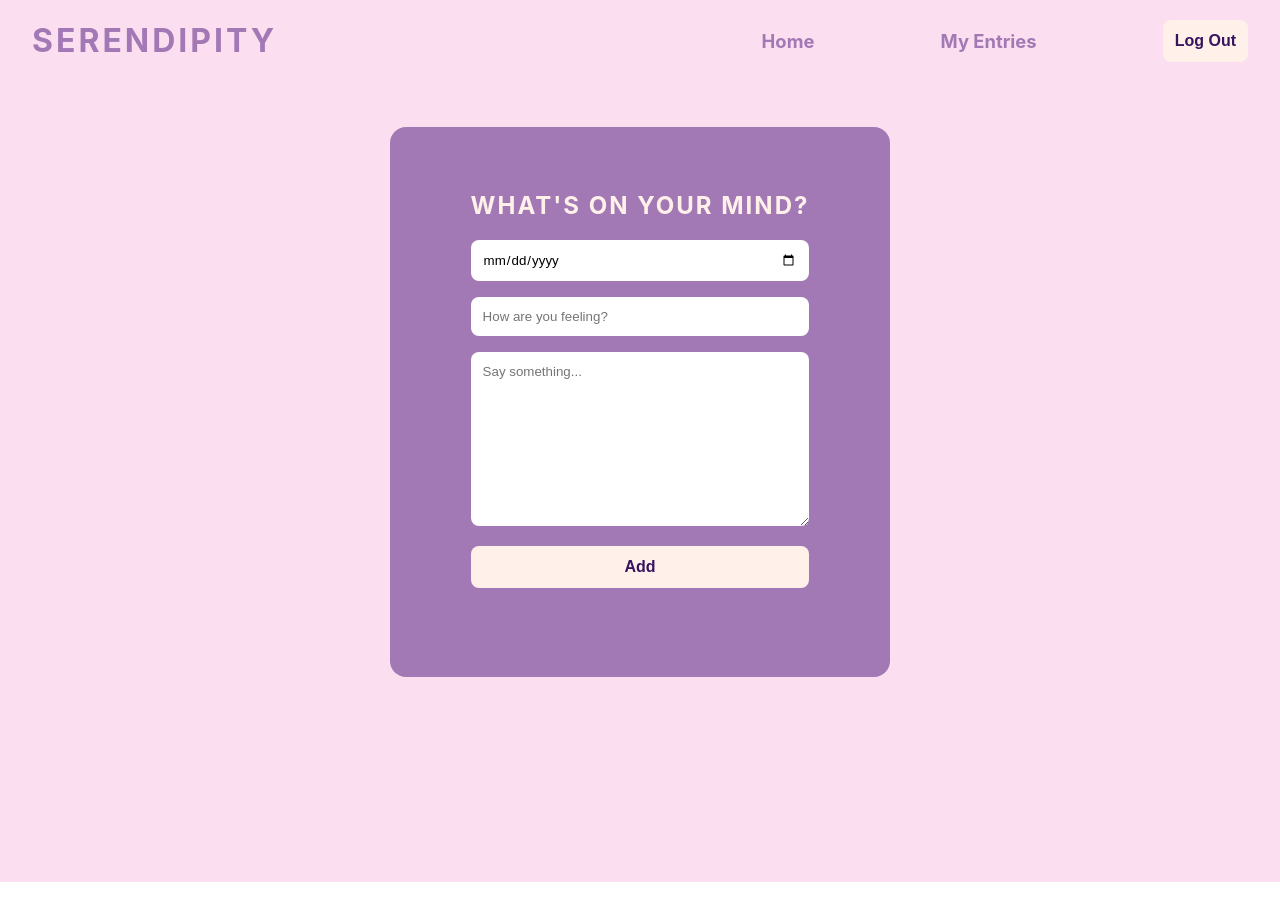
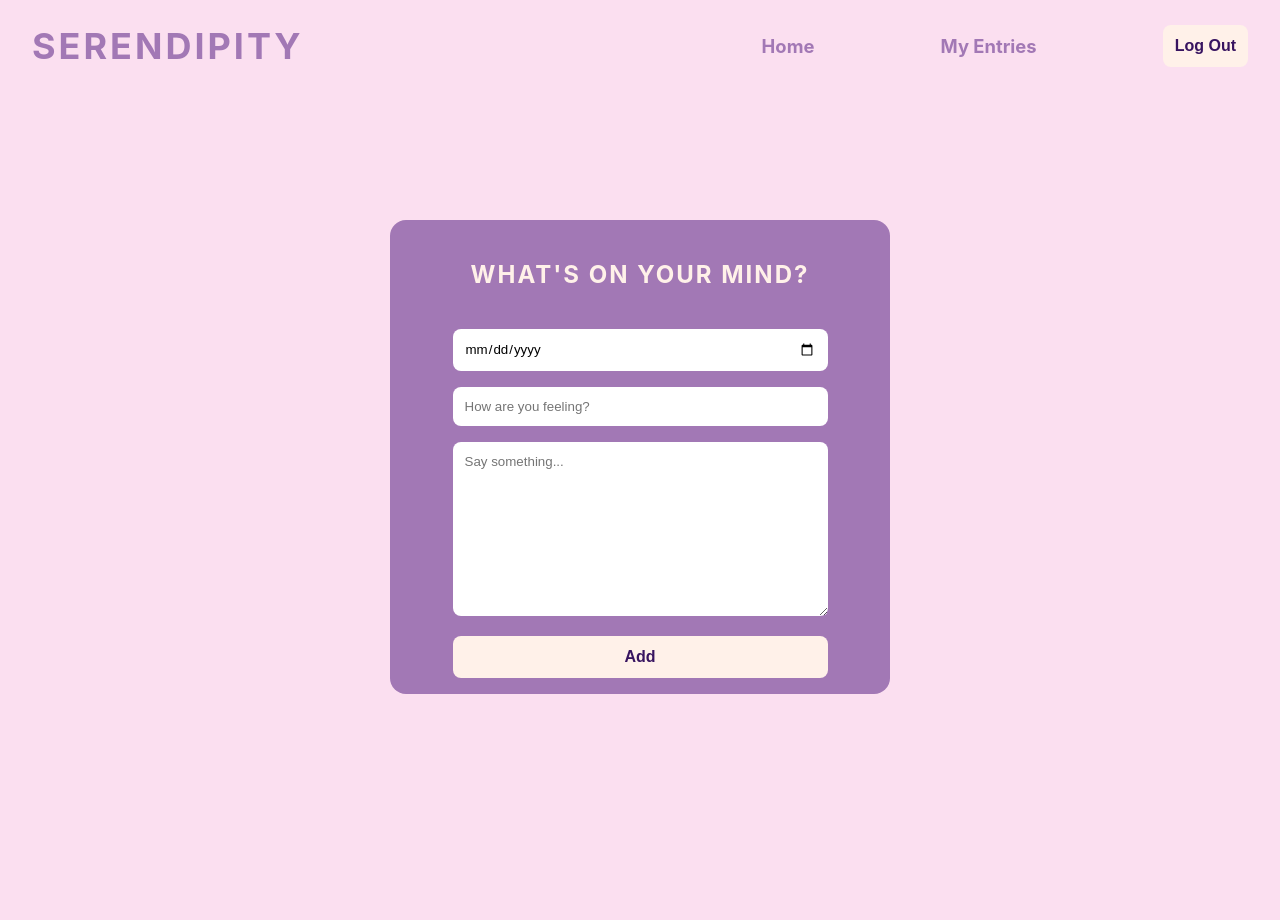
Before and after one commit to sunshinemoua/serendipity, a React (Create React App) app: page /sign-in in a window 1280 px wide. Both pictures are taken after typing "name@example.com" into the empty fields and a click on the button "Log In". Shown: the top 920 px of the page. Before the commit the page ends 882 px from the top, so only its background shows below. Built offline with nearby package versions, Linux system fonts and the light colour scheme.

Commit message:
updated position and layout of entry form and my entries page

```diff
--- a/src/App.js
+++ b/src/App.js
@@ -69,7 +69,7 @@ const NavBar = () => {
             <NavLink className="link" to="/my-entries">
               My Entries
             </NavLink>
-            <button className="logout-btn" onClick={() => dispatch(logOut())}>
+            <button className="btn" onClick={() => dispatch(logOut())}>
               Log Out
             </button>
           </div>
@@ -187,7 +187,7 @@ const CreateAccount = () => {
   );
 };
 
-const Entries = () => {
+const EntriesForm = () => {
   const dispatch = useDispatch();
   const entry = useSelector((state) => state.entry.entries);
 
@@ -210,9 +210,9 @@ const Entries = () => {
     <div className="page-wrapper">
       <div className="form-page-outermost-div">
         <div className="form-wrapper">
+          <h1 className="entry-form-header">What's on your mind?</h1>
           <form onSubmit={handleSubmit(onSubmit)}>
             <label>
-              <h2>What's on your mind?</h2>
               <input type="date" {...register("date")} placeholder="Date" />
               <p>{errors.date?.message}</p>
               <input
@@ -229,9 +229,12 @@ const Entries = () => {
               />
               <p>{errors.entry?.message}</p>
               <div className="btn-wrapper">
-                <button>Add</button>
+                <button className="btn--entry-form">Add</button>
                 {entry.length > 0 && (
-                  <button onClick={() => dispatch(deleteAllEntries())}>
+                  <button
+                    className="btn--entry-form"
+                    onClick={() => dispatch(deleteAllEntries())}
+                  >
                     Delete All Entries
                   </button>
                 )}
@@ -255,9 +258,12 @@ const PastEntries = () => {
       <NavBar />
       <div className="form-page-outermost-div">
         <div className="form-wrapper">
-          <h2> All Entries</h2>
+          <h1 className="entry-form-header">All Entries</h1>
           {entry.length > 0 ? (
-            <button onClick={() => dispatch(deleteAllEntries())}>
+            <button
+              className="btn--past-entries"
+              onClick={() => dispatch(deleteAllEntries())}
+            >
               Delete All Entries
             </button>
           ) : (
@@ -290,7 +296,7 @@ const EntriesList = () => {
             <p>{item.entry}</p>
           </li>
           {deleteHandler !== null && (
-            <button className="delete-btn" onClick={() => deleteHandler(item)}>
+            <button className="btn" onClick={() => deleteHandler(item)}>
               Delete
             </button>
           )}
@@ -306,7 +312,7 @@ const Home = () => {
   return (
     <div className="page-wrapper">
       <NavBar />
-      <Entries />
+      <EntriesForm />
     </div>
   );
 };
--- a/src/App.scss
+++ b/src/App.scss
@@ -3,11 +3,19 @@
   height: 100vh;
   background-color: rgb(251, 223, 240);
 
+  .link {
+    &:hover {
+      cursor: pointer;
+      transition: all 0.2s ease-in-out;
+      transform: scale(1.5);
+    }
+  }
+
   .form-page-outermost-div {
     display: flex;
     align-items: center;
     justify-content: center;
-    height: 80%;
+    margin: 10%;
   }
 
   .form-wrapper,
@@ -16,19 +24,19 @@
     flex-direction: column;
     align-items: center;
     justify-content: space-evenly;
-    height: 550px;
     width: 500px;
+    height: auto;
     border-radius: 16px;
     background-color: rgb(162, 120, 181);
     color: rgb(255, 241, 233);
 
     h1 {
-      margin: 0;
+      margin: 2.5rem;
     }
   }
 
   .form-wrapper-login {
-    height: 450px;
+    height: 400px;
   }
 
   .form-inputs-wrapper {
@@ -62,10 +70,10 @@
     }
   }
 
-  button,
-  .btn {
+  button {
     display: flex;
     justify-content: center;
+    padding: 0.75rem;
     background-color: rgb(255, 241, 233);
     color: rgb(56, 20, 96);
     width: 100%;
@@ -74,12 +82,25 @@
     border: none;
     border-radius: 8px;
     text-decoration: none;
-    padding: 0.75rem;
 
     &:hover {
       background-color: rgb(56, 20, 96);
       color: rgb(255, 241, 233);
       cursor: pointer;
+    }
+  }
+
+  .btn {
+    width: fit-content;
+    margin: 0;
+
+    &--past-entries {
+      width: fit-content;
+      margin: 1rem;
+      margin-top: 0;
+    }
+    &--entry-form {
+      margin-bottom: 1rem;
     }
   }
 
@@ -105,21 +126,29 @@
         font-weight: 400;
       }
     }
-
-    .delete-btn {
-      height: fit-content;
-    }
   }
 }
 
 //ENTRY FORM
 
-h2 {
+.entry-form-header {
   display: flex;
   justify-content: center;
+  margin: 2.5rem 0;
+  font-size: 1.5rem;
   text-transform: uppercase;
   letter-spacing: 2px;
   color: rgb(255, 241, 233);
+}
+
+form {
+  display: flex;
+  justify-content: center;
+  width: 100%;
+
+  label {
+    width: 75%;
+  }
 }
 
 // NAVBAR
@@ -136,6 +165,7 @@ h2 {
 
   h1 {
     color: rgb(162, 120, 181);
+    font-size: 2.25rem;
     text-transform: uppercase;
     letter-spacing: 3px;
   }
@@ -154,8 +184,4 @@ h2 {
     font-weight: bold;
     text-decoration: none;
   }
-
-  .logout-btn {
-    width: fit-content;
-  }
 }
```
